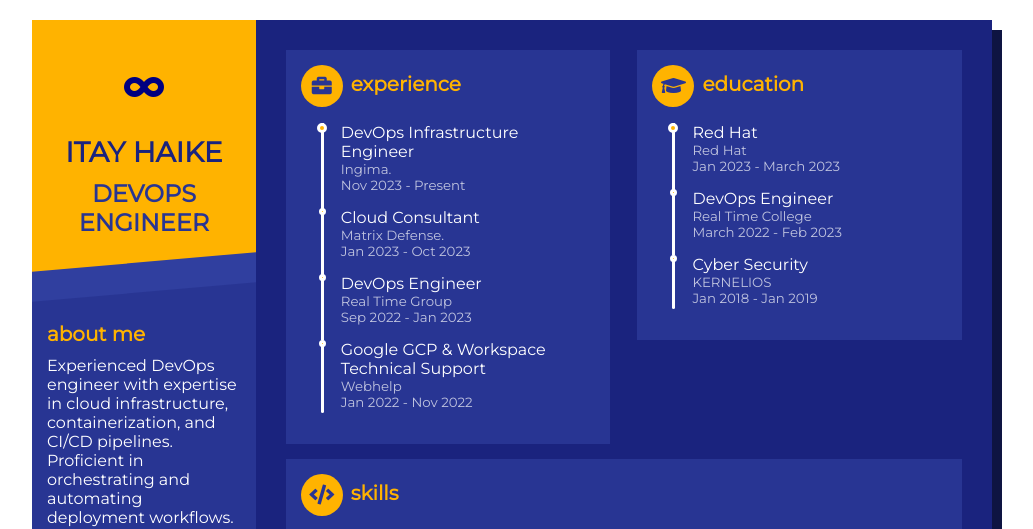
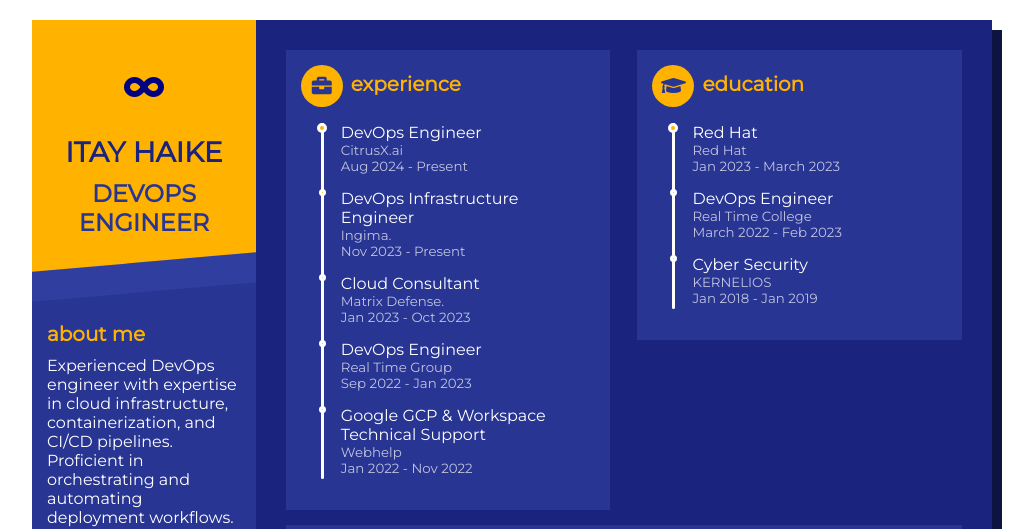
Before and after one commit to itayhaike/Resume-webpage_html-Scss-nodejs, a website: page index.html in a window 1280 px wide. Shown: the top 529 px of the page, without its empty margins (128-1161 px from the left). Drawn offline with Linux system fonts and the light colour scheme.

Commit message:
Update index.html

```diff
--- a/index.html
+++ b/index.html
@@ -40,6 +40,7 @@
     <div class="work">
       <h3><i class="fa fa-briefcase"></i>Experience</h3>
       <ul>
+        <li><span>DevOps Engineer</span><small>CitrusX.ai</small><small>Aug 2024 - Present</small></li>
         <li><span>DevOps Infrastructure Engineer</span><small>Ingima.</small><small>Nov 2023 - Present</small></li>
         <li><span>Cloud Consultant</span><small>Matrix Defense.</small><small>Jan 2023 - Oct 2023</small></li>
         <li><span>DevOps Engineer</span><small>Real Time Group</small><small>Sep 2022 - Jan 2023</small></li>
```
